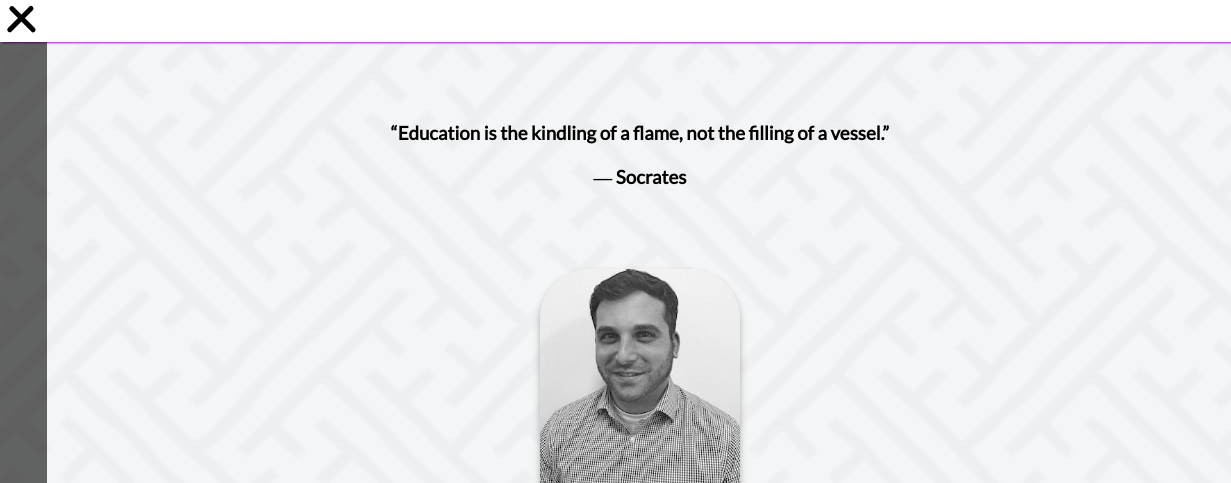
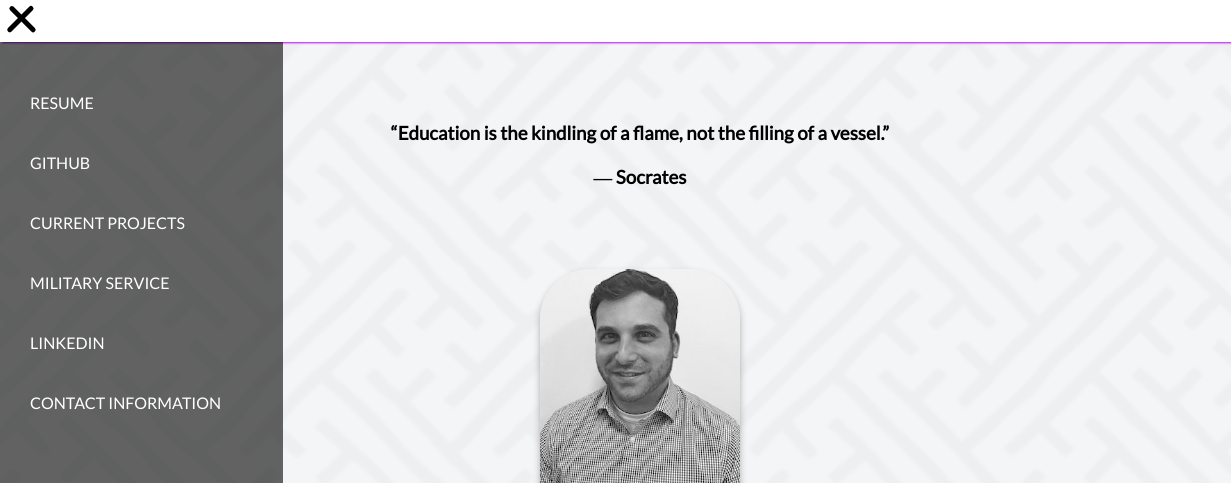
Before and after one commit to dmf2990/dmf2990.github.io, a website: page index.html in a window 1280 px wide. Both pictures are taken after a click on the element 20 px from the left and 19 px from the top of the page. Shown: the top 483 px of the page, 0-1231 px from the left. Drawn offline with Linux system fonts and the light colour scheme.

```diff
--- a/JavaScript/index.js
+++ b/JavaScript/index.js
@@ -29,3 +29,39 @@
 function myFunction(x) {
   x.classList.toggle("change");
 }
+
+//nav-barmain open and close
+let toggleNavStatus = false;
+
+let toggleNav = function() {
+
+  let getSideBar = document.querySelector("#nav-sideBar"); //document = act on an element  querySelector = grab something
+  let getSideBarUl = document.querySelector(".nav-main ul");
+  let getSideBarAnchors = document.querySelectorAll(".nav-main ul a"); //all selects all anchor tags - not just the first one
+
+  if (toggleNavStatus == false) {
+    getSideBarUl.style.visibility = "visible";
+    getSideBar.style.width = "273px";
+    getSideBar.style.opacity = "1";
+
+    let arrayLength = getSideBarAnchors.length;
+    for (let i=0; i < array.length; i++) {
+      getSideBarAnchors[i].style.opacity = "1";   //grab i which is zero - so i = 0, first time loop grab first index, next loop grab next link / index.. so on then style them
+    }
+    toggleNavStatus = true;
+ }
+
+  if (toggleNavStatus == true) {
+    getSideBarUl.style.visibility = "hidden";
+    getSideBar.style.width = "2.3rem";
+    getSideBar.style.opacity = "1";
+
+    let arrayLength = getSideBarAnchors.length;
+    for (let i=0; i < array.length; i++) {
+      getSideBarAnchors[i].style.opacity = "1";   //grab i which is zero - so i = 0, first time loop grab first index, next loop grab next link / index.. so on then style them
+    }
+
+
+  }
+
+}
--- a/css/stylePortfolio.css
+++ b/css/stylePortfolio.css
@@ -308,6 +308,7 @@
     background-color: rgb(0, 0, 0, .6);
     border-radius: 0;
     white-space: nowrap;
+
 }
 
 .nav-main ul {
@@ -327,7 +328,7 @@
     color: #fff;
 }
 
-.nav-main ul li:hover {
+.nav-main ul li a:hover {
     list-style: none;
     line-height: 60px;
     color: #BF00FF;
@@ -337,7 +338,7 @@
     display:block;
     padding: 0 10px;
     text-decoration: none;
-    color: #BF00FF;
+    color: #fff;
     font-size: 16 px;
 }
 /*   hamburger css *****************/
--- a/index.html
+++ b/index.html
@@ -15,24 +15,24 @@
         <a href="/resume"><img src="./images/DF.png" id="name"></a>
     <nav class="nav-main">
         <section class="hamburger">
-          <div class="container1" onclick="myFunction(this)">
+          <div class="container1" onclick="myFunction(this); toggleNav();">
                     <div class="bar1"></div>
                     <div class="bar2"></div>
                     <div class="bar3"></div>
           </div>
         </section> <!--hamburger section end-->
-        <div class="nav-main" id="nav-sideBar">
+        <aside class="nav-main" id="nav-sideBar">
             <ul>
-                <li>RESUME</li>
-                <li>CURRENT PROJECTS</li>
-                <li>GITHUB</li>
-                <li>MILITARY SERVICE</li>
-                <li>LINKEDIN</li>
-                <li>CONTACT INFORMATION</li>
+                <li><a href='#'>RESUME</a></li>
+                <li><a href="#">GITHUB</a></li>
+                <li><a href="#">CURRENT PROJECTS</a></li>
+                <li><a href="#">MILITARY SERVICE</a></li>
+                <li><a href="#">LINKEDIN</a></li>
+                <li><a href="#">CONTACT INFORMATION</a></li>
             </ul>
-        </div>
+        </aside>
     </header>
-    </nav>
+    </nav>   <!--end of nav bar-->
 <!--------------------------------------->
 <main>
     <h3 class= "heroStatement">“Education is the kindling of a flame, not the filling of a vessel.” <br><br>
```
